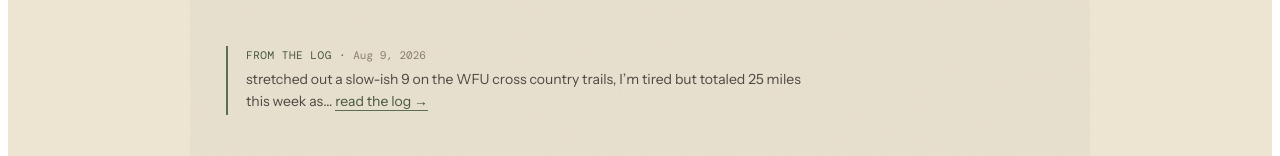
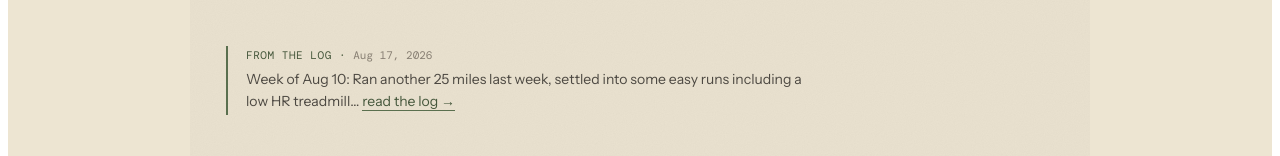
Before and after one commit to remikalir/running-portfolio, a React (Vite) app: page / in a window 1280 px wide. Shown: the part 258-414 px from the top of the page. Built offline with nearby package versions, Linux system fonts and the light colour scheme.

Commit message:
week of aug10 log update

```diff
--- a/src/content.js
+++ b/src/content.js
@@ -89,6 +89,7 @@ export const CONTENT = {
   // so they intentionally aren't reflected in the portfolio totals until the
   // next data refresh — see microblogNote.
   microblog: [
+    { date: "2026-08-17", body: "Week of Aug 10: Ran another 25 miles last week, settled into some easy runs including a low HR treadmill session that provided good comparative HR data with week before, plus a little speed, and some time in the pool. Sunday at the lake was probably a little fast at 6:30/40s given the heat, but I limited that run to only 8 miles. Now I start a three-week training build to get past 40-miles a week and prep for the Salem Lake 30K."},
     { date: "2026-08-09", body: "stretched out a slow-ish 9 on the WFU cross country trails, I’m tired but totaled 25 miles this week as I rebuild, I'll take that."},
     { date: "2026-08-07", body: "7 in the neighborhood and Reynolda, picked up the pace to get my HR slightly higher, mostly focused."},
     { date: "2026-08-05", body: "what a gift to enjoy a boring run without pain, 5:30a at the Y, 4 easy on the treadmill, mostly zone 2 HR, rest tomorrow."},
```
